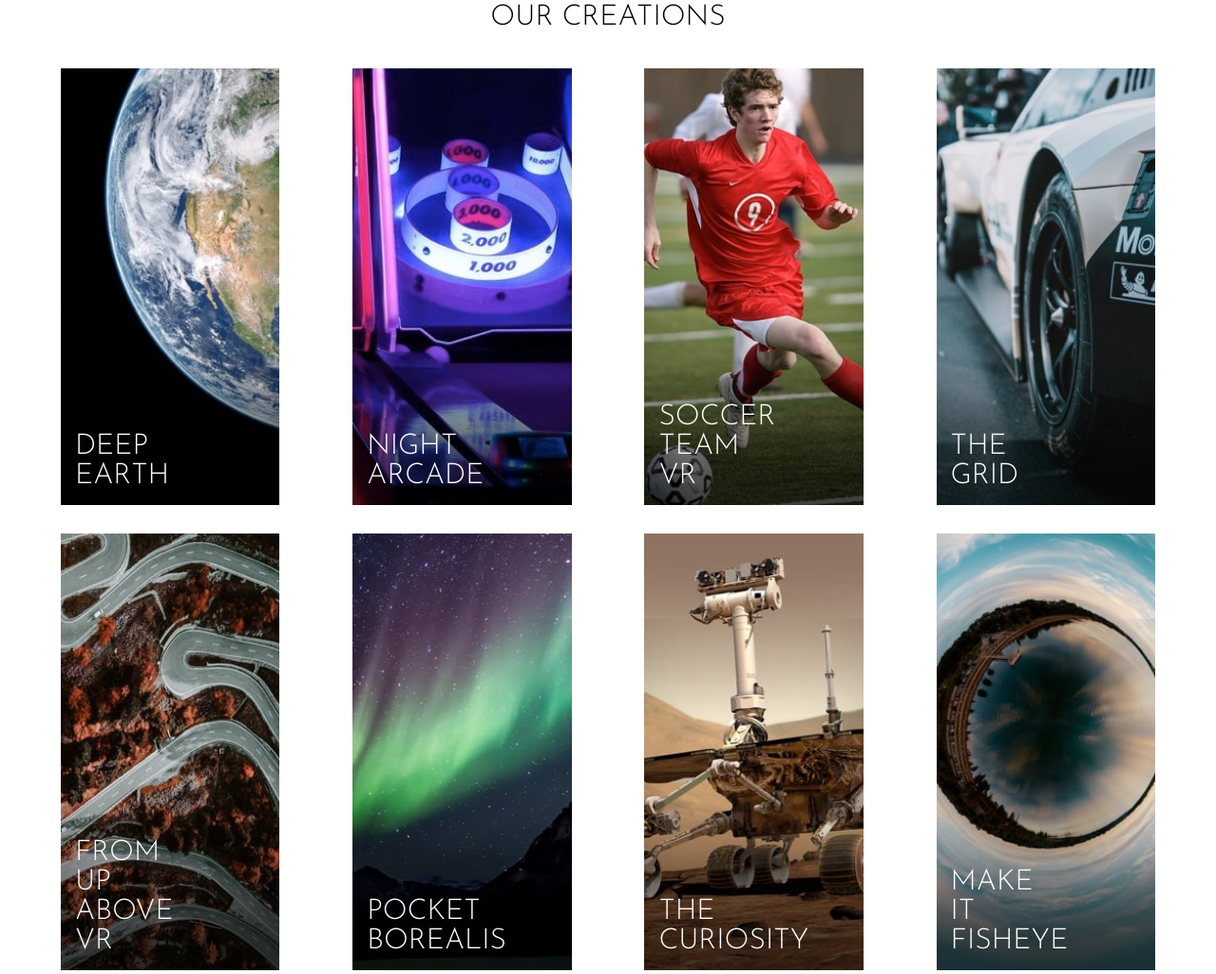
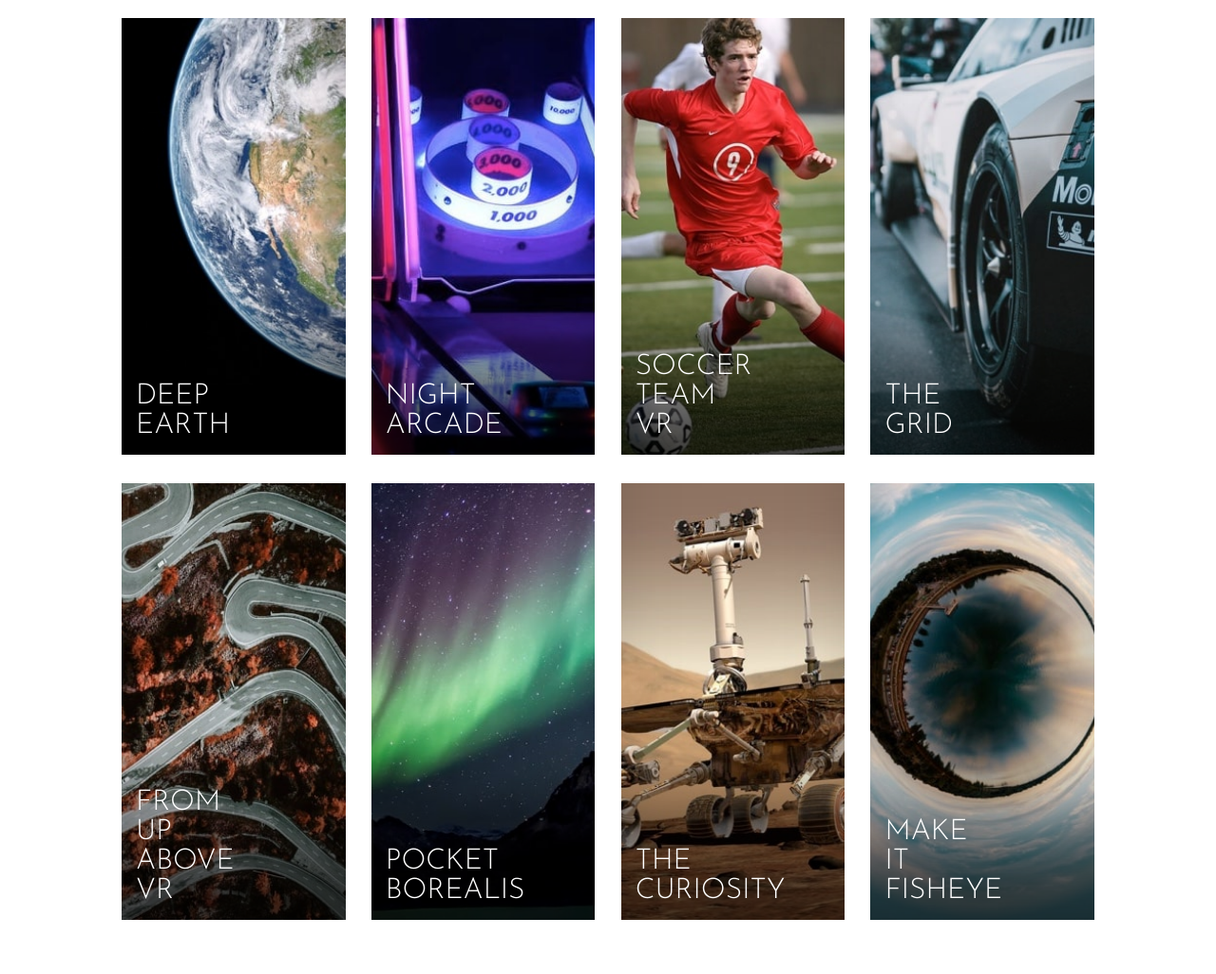
Before and after one commit to imkath/frontendmentor-loopstudios, a plain HTML site: page src/index.html in a window 1280 px wide. Shown: the part 1380-2406 px from the top of the page at 95% size. Drawn offline with Linux system fonts and the light colour scheme.

Commit message:
add hover, fix creations cards, fix width container

```diff
--- a/src/style.css
+++ b/src/style.css
@@ -22,7 +22,7 @@ body {
 }
 
 .container {
-  width: 90%;
+  width: 80%;
   margin: 0 auto;
 }
 
@@ -31,7 +31,7 @@ body {
   position: absolute;
   top: 0;
   width: 100%;
-  padding: 2rem 5% 1rem;
+  padding: 2rem 10% 1rem;
   display: flex;
   justify-content: space-between;
   align-items: center;
@@ -177,6 +177,7 @@ section.interactive {
 /* Section Creations */
 section.creations {
   padding: 0 0 5rem;
+  position: relative;
 }
 
 h2.creations-title {
@@ -199,55 +200,6 @@ ul.creations-list {
 
 li.creations-list-item {
   width: 100%;
-  background-position: top;
-  background-size: 100%;
-  background-repeat: no-repeat;
-}
-
-li.creations-list-item a {
-  width: 100%;
-  text-decoration: none;
-}
-
-li.creations-list-item a h3 {
-  color: var(--white);
-  font-family: "Josefin Sans", sans-serif;
-  font-weight: 300;
-  font-size: 2rem;
-  text-transform: uppercase;
-  width: 50%;
-}
-
-.creations-list .creations-list-item:nth-child(1) {
-  background-image: url("../assets/images/mobile/image-deep-earth.jpg");
-}
-
-.creations-list .creations-list-item:nth-child(2) {
-  background-image: url("../assets/images/mobile/image-night-arcade.jpg");
-}
-
-.creations-list .creations-list-item:nth-child(3) {
-  background-image: url("../assets/images/mobile/image-soccer-team.jpg");
-}
-
-.creations-list .creations-list-item:nth-child(4) {
-  background-image: url("../assets/images/mobile/image-grid.jpg");
-}
-
-.creations-list .creations-list-item:nth-child(5) {
-  background-image: url("../assets/images/mobile/image-from-above.jpg");
-}
-
-.creations-list .creations-list-item:nth-child(6) {
-  background-image: url("../assets/images/mobile/image-pocket-borealis.jpg");
-}
-
-.creations-list .creations-list-item:nth-child(7) {
-  background-image: url("../assets/images/mobile/image-curiosity.jpg");
-}
-
-.creations-list .creations-list-item:nth-child(8) {
-  background-image: url("../assets/images/mobile/image-fisheye.jpg");
 }
 
 .creations-card {
@@ -259,6 +211,84 @@ li.creations-list-item a h3 {
   justify-content: flex-start;
   align-items: flex-end;
   box-shadow: inset 160px 0px 60px 0px rgb(0 0 0 / 57%);
+  background-position: top;
+  background-size: 100%;
+  background-repeat: no-repeat;
+}
+
+.creations-card::after {
+  content: "";
+  width: 100%;
+  height: 100%;
+  position: absolute;
+  top: 0;
+  bottom: 0;
+  left: 0;
+  right: 0;
+  background: white;
+  opacity: 0;
+  z-index: 2;
+  transition: all 400ms ease-in;
+}
+
+.creations-card:hover::after {
+  opacity: 0.5;
+}
+
+.creations-list .creations-list-item:nth-child(1) .creations-card {
+  background-image: url("../assets/images/mobile/image-deep-earth.jpg");
+}
+
+.creations-list .creations-list-item:nth-child(2) .creations-card {
+  background-image: url("../assets/images/mobile/image-night-arcade.jpg");
+}
+
+.creations-list .creations-list-item:nth-child(3) .creations-card {
+  background-image: url("../assets/images/mobile/image-soccer-team.jpg");
+}
+
+.creations-list .creations-list-item:nth-child(4) .creations-card {
+  background-image: url("../assets/images/mobile/image-grid.jpg");
+}
+
+.creations-list .creations-list-item:nth-child(5) .creations-card {
+  background-image: url("../assets/images/mobile/image-from-above.jpg");
+}
+
+.creations-list .creations-list-item:nth-child(6) .creations-card {
+  background-image: url("../assets/images/mobile/image-pocket-borealis.jpg");
+}
+
+.creations-list .creations-list-item:nth-child(7) .creations-card {
+  background-image: url("../assets/images/mobile/image-curiosity.jpg");
+}
+
+.creations-list .creations-list-item:nth-child(8) .creations-card {
+  background-image: url("../assets/images/mobile/image-fisheye.jpg");
+}
+
+li.creations-list-item a {
+  width: 100%;
+  text-decoration: none;
+}
+
+li.creations-list-item a .creations-card h3 {
+  position: relative;
+  color: var(--white);
+  font-family: "Josefin Sans", sans-serif;
+  font-weight: 300;
+  font-size: 2rem;
+  text-transform: uppercase;
+  width: 50%;
+  transition: color 400ms ease-in;
+  z-index: 3;
+}
+
+li.creations-list-item a .creations-card:hover h3 {
+  color: var(--black);
+  filter: none;
+  -webkit-filter: none;
+  -moz-filter: none;
 }
 
 .creations-btn-see-all {
@@ -271,12 +301,18 @@ li.creations-list-item a h3 {
   text-transform: uppercase;
   font-family: "Josefin Sans", sans-serif;
   font-weight: bold;
+  transition: background 400ms ease-in, color 400ms ease-in;
+}
+
+.creations-btn-see-all:hover {
+  background-color: var(--black);
+  color: white;
 }
 
 /* Footer */
 .footer {
   background-color: var(--black);
-  padding: 4rem 1rem;
+  padding: 4rem 10%;
   display: flex;
   flex-direction: column;
   justify-content: center;
@@ -354,7 +390,6 @@ small.copyright {
     flex-direction: row;
     align-items: flex-end;
     justify-content: space-between;
-    padding: 4rem 5%;
   }
 
   .footer-top {
@@ -451,58 +486,67 @@ small.copyright {
     font-size: 1.2rem;
   }
 
+  h2.creations-title {
+    text-align: start;
+  }
+
+  button.creations-btn-see-all {
+    position: absolute;
+    top: 0;
+    right: 5%;
+  }
+
   ul.creations-list {
     flex-direction: row;
     flex-wrap: wrap;
     justify-content: space-between;
-    gap: 2rem;
+    row-gap: 2rem;
   }
 
   li.creations-list-item {
-    width: 20%;
+    width: 23%;
+  }
+
+  .creations-card {
+    box-shadow: inset 0px -180px 120px -80px rgb(0 0 0 / 75%);
     height: 460px;
     background-size: cover;
     display: flex;
     flex-direction: column;
-    align-items: center;
+    align-items: flex-start;
     justify-content: flex-end;
   }
 
-  .creations-list .creations-list-item:nth-child(1) {
+  .creations-list .creations-list-item:nth-child(1) .creations-card {
     background-image: url("../assets/images/desktop/image-deep-earth.jpg");
   }
 
-  .creations-list .creations-list-item:nth-child(2) {
+  .creations-list .creations-list-item:nth-child(2) .creations-card {
     background-image: url("../assets/images/desktop/image-night-arcade.jpg");
   }
 
-  .creations-list .creations-list-item:nth-child(3) {
+  .creations-list .creations-list-item:nth-child(3) .creations-card {
     background-image: url("../assets/images/desktop/image-soccer-team.jpg");
   }
 
-  .creations-list .creations-list-item:nth-child(4) {
+  .creations-list .creations-list-item:nth-child(4) .creations-card {
     background-image: url("../assets/images/desktop/image-grid.jpg");
   }
 
-  .creations-list .creations-list-item:nth-child(5) {
+  .creations-list .creations-list-item:nth-child(5) .creations-card {
     background-image: url("../assets/images/desktop/image-from-above.jpg");
   }
 
-  .creations-list .creations-list-item:nth-child(6) {
+  .creations-list .creations-list-item:nth-child(6) .creations-card {
     background-image: url("../assets/images/desktop/image-pocket-borealis.jpg");
   }
 
-  .creations-list .creations-list-item:nth-child(7) {
+  .creations-list .creations-list-item:nth-child(7) .creations-card {
     background-image: url("../assets/images/desktop/image-curiosity.jpg");
   }
 
-  .creations-list .creations-list-item:nth-child(8) {
+  .creations-list .creations-list-item:nth-child(8) .creations-card {
     background-image: url("../assets/images/desktop/image-fisheye.jpg");
-  }
-
-  .creations-card {
-    box-shadow: inset 0px -180px 120px -80px rgb(0 0 0 / 75%);
-    height: 370px;
   }
 }
 
```
